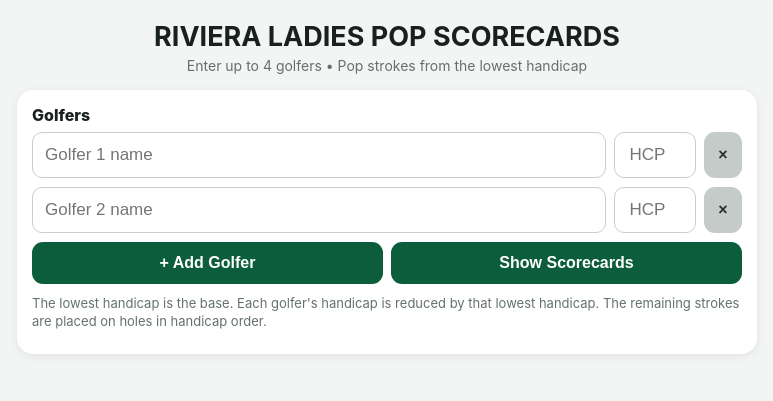
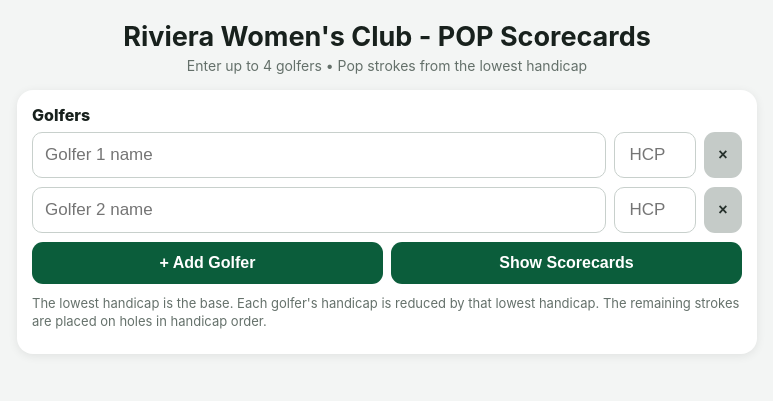
Before and after one commit to MobileAppsLab/Riviera-Pop-Cards, a plain HTML site: page index.html in a window 1280 px wide. Shown: the whole page, without its empty margins (253-1026 px from the left). Drawn offline with Linux system fonts and the light colour scheme.

Commit message:
Update title and header for women's scorecards

```diff
--- a/index.html
+++ b/index.html
@@ -1,6 +1,6 @@
 <!doctype html><html><head><meta charset="utf-8"><meta name="viewport" content="width=device-width,initial-scale=1"><meta name="theme-color" content="#0b5d3b"><title>Riviera Pop Scorecards</title><link rel="manifest" href="manifest.json"><style>
 *{box-sizing:border-box}body{margin:0;background:#f3f5f4;color:#18211d;font-family:-apple-system,BlinkMacSystemFont,"Segoe UI",Arial,sans-serif}.wrap{max-width:760px;margin:auto;padding:16px 10px 30px}h1{text-align:center;font-size:27px;margin:4px 0}.sub{text-align:center;color:#64706a;font-size:14px;margin-bottom:16px}.card{background:#fff;border-radius:16px;padding:15px;margin-bottom:14px;box-shadow:0 2px 10px #00000014}label{display:block;font-weight:800;margin-bottom:7px}.player{display:grid;grid-template-columns:1fr 82px 38px;gap:8px;margin-bottom:9px}input{width:100%;padding:12px;border:1px solid #c8d0cc;border-radius:10px;font-size:17px}input[type=number]{text-align:center}button{border:0;border-radius:11px;padding:12px 16px;background:#0b5d3b;color:#fff;font-weight:800;font-size:16px}.remove{background:#c5cbc8;color:#26312c;padding:8px}.actions{display:flex;gap:8px;flex-wrap:wrap}.actions button{flex:1;min-width:130px}.secondary{background:#66736d}.danger{background:#a52b2b}.note{font-size:13px;color:#65716b;line-height:1.4;margin-top:10px}.hidden{display:none}#msg{text-align:center;color:#a12626;font-weight:700;margin-top:9px}.scorecard{overflow-x:auto}table{border-collapse:collapse;width:100%;min-width:1050px}th,td{border:1px solid #d8dfdc;text-align:center;padding:7px 5px}th{background:#e9f0ec;font-size:12px}td.name{text-align:left;font-weight:800;white-space:nowrap}td.dot{font-size:24px;font-weight:900;line-height:18px}
-</style></head><body><div class="wrap"><h1>RIVIERA LADIES POP SCORECARDS</h1><div class="sub">Enter up to 4 golfers • Pop strokes from the lowest handicap</div>
+</style></head><body><div class="wrap"><h1>Riviera Women's Club - POP Scorecards</h1><div class="sub">Enter up to 4 golfers • Pop strokes from the lowest handicap</div>
 <section id="setup" class="card"><label>Golfers</label><div id="players"></div><div class="actions"><button id="add">+ Add Golfer</button><button id="show">Show Scorecards</button></div><div class="note">The lowest handicap is the base. Each golfer's handicap is reduced by that lowest handicap. The remaining strokes are placed on holes in handicap order.</div><div id="msg"></div></section>
 <section id="results" class="card hidden"><div class="actions" style="margin-bottom:12px"><button id="edit" class="secondary">Edit Golfers</button><button id="new" class="danger">Start Over</button></div><div class="scorecard"><table id="table"></table></div><div class="note">● = one stroke received. If the handicap difference is more than 18, a hole can receive two or more dots.</div></section></div>
 <script>
```
